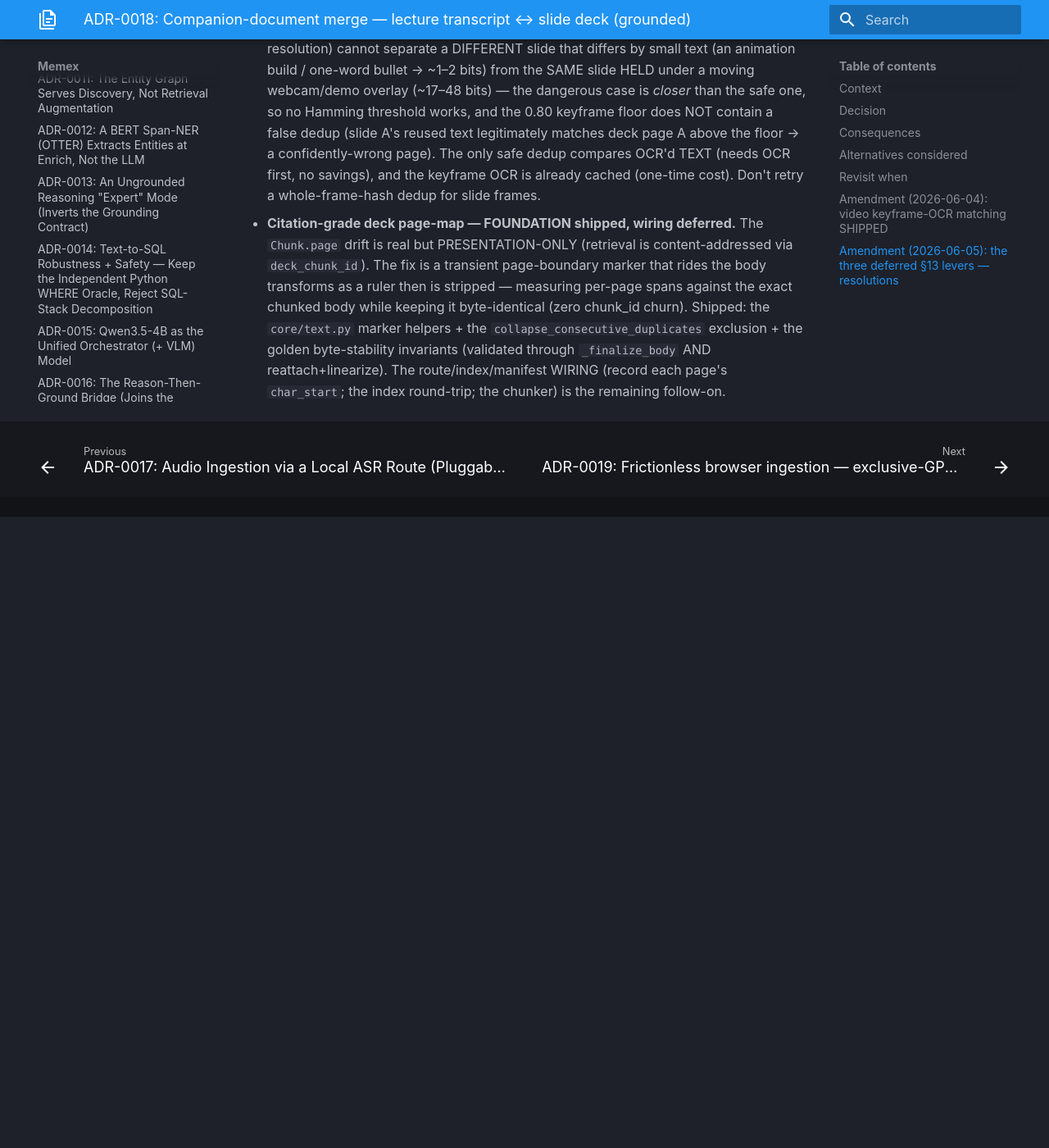
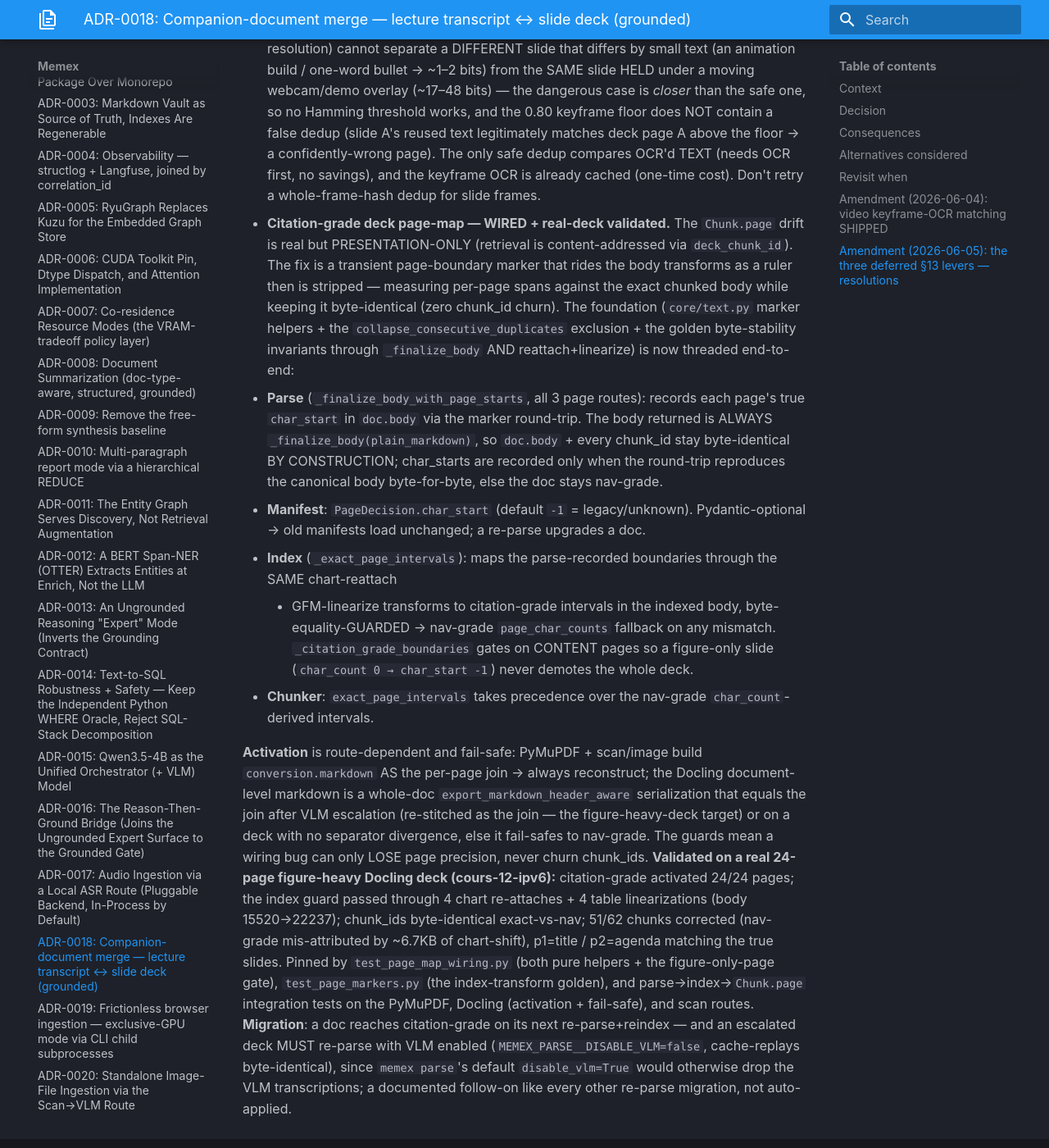
Before and after one commit to Zenetusken/memex, an MkDocs documentation site: the page built from docs/adr/0018-companion-document-merge.md, in a window 1280 px wide and 1400 px high, scrolled down 4133 px. Shown: the whole window at 82% size. Built offline with MkDocs 1.6.1 and Material for MkDocs 9.7.7, drawn with Linux system fonts in a browser that asks for light colours; before the commit the page ends 4763 px from its top, so only the background shows below that.

Commit message:
docs(arc-3): sync ADR-0018 §13 + companion-merge spec + CLAUDE.md — page-map FOUNDATION → wired
The citation-grade deck page-map is wired end-to-end + real-deck validated, so
the docs move from "FOUNDATION shipped, wiring deferred" to "WIRED + validated":
- ADR-0018 Amendment §13: full parse/manifest/index/chunker description +
  route-dependent fail-safe activation + the real-deck validation numbers +
  the disable_vlm migration caveat.
- specs/companion-merge.md §13 + the §14 Chunk.page caveat (now "addressed by
  the §13 wiring", drift corrected on a re-parsed deck).
- src/memex/CLAUDE.md Chunk.page bullet: the exact_page_intervals citation-grade
  path, byte-stability-by-construction, activation rules, migration.

Co-Authored-By: Claude Opus 4.8 (1M context) <noreply@anthropic.com>

```diff
--- a/docs/adr/0018-companion-document-merge.md
+++ b/docs/adr/0018-companion-document-merge.md
@@ -135,11 +135,36 @@ HARD-gate-neutral (the alignment is the default-off augment sidecar; keyframe OC
   text legitimately matches deck page A above the floor → a confidently-wrong page). The only safe dedup
   compares OCR'd TEXT (needs OCR first, no savings), and the keyframe OCR is already cached (one-time
   cost). Don't retry a whole-frame-hash dedup for slide frames.
-- **Citation-grade deck page-map — FOUNDATION shipped, wiring deferred.** The `Chunk.page` drift is real
-  but PRESENTATION-ONLY (retrieval is content-addressed via `deck_chunk_id`). The fix is a transient
+- **Citation-grade deck page-map — WIRED + real-deck validated.** The `Chunk.page` drift is real but
+  PRESENTATION-ONLY (retrieval is content-addressed via `deck_chunk_id`). The fix is a transient
   page-boundary marker that rides the body transforms as a ruler then is stripped — measuring per-page
-  spans against the exact chunked body while keeping it byte-identical (zero chunk_id churn). Shipped: the
-  `core/text.py` marker helpers + the `collapse_consecutive_duplicates` exclusion + the golden
-  byte-stability invariants (validated through `_finalize_body` AND reattach+linearize). The
-  route/index/manifest WIRING (record each page's `char_start`; the index round-trip; the chunker) is the
-  remaining follow-on.
+  spans against the exact chunked body while keeping it byte-identical (zero chunk_id churn). The
+  foundation (`core/text.py` marker helpers + the `collapse_consecutive_duplicates` exclusion + the golden
+  byte-stability invariants through `_finalize_body` AND reattach+linearize) is now threaded end-to-end:
+  - **Parse** (`_finalize_body_with_page_starts`, all 3 page routes): records each page's true `char_start`
+    in `doc.body` via the marker round-trip. The body returned is ALWAYS `_finalize_body(plain_markdown)`,
+    so `doc.body` + every chunk_id stay byte-identical BY CONSTRUCTION; char_starts are recorded only when
+    the round-trip reproduces the canonical body byte-for-byte, else the doc stays nav-grade.
+  - **Manifest**: `PageDecision.char_start` (default `-1` = legacy/unknown). Pydantic-optional → old
+    manifests load unchanged; a re-parse upgrades a doc.
+  - **Index** (`_exact_page_intervals`): maps the parse-recorded boundaries through the SAME chart-reattach
+    + GFM-linearize transforms to citation-grade intervals in the indexed body, byte-equality-GUARDED →
+    nav-grade `page_char_counts` fallback on any mismatch. `_citation_grade_boundaries` gates on CONTENT
+    pages so a figure-only slide (`char_count 0 → char_start -1`) never demotes the whole deck.
+  - **Chunker**: `exact_page_intervals` takes precedence over the nav-grade `char_count`-derived intervals.
+
+  **Activation** is route-dependent and fail-safe: PyMuPDF + scan/image build `conversion.markdown` AS the
+  per-page join → always reconstruct; the Docling document-level markdown is a whole-doc
+  `export_markdown_header_aware` serialization that equals the join after VLM escalation (re-stitched as
+  the join — the figure-heavy-deck target) or on a deck with no separator divergence, else it
+  fail-safes to nav-grade. The guards mean a wiring bug can only LOSE page precision, never churn chunk_ids.
+  **Validated on a real 24-page figure-heavy Docling deck (cours-12-ipv6):** citation-grade activated
+  24/24 pages; the index guard passed through 4 chart re-attaches + 4 table linearizations (body
+  15520→22237); chunk_ids byte-identical exact-vs-nav; 51/62 chunks corrected (nav-grade mis-attributed by
+  ~6.7KB of chart-shift), p1=title / p2=agenda matching the true slides. Pinned by `test_page_map_wiring.py`
+  (both pure helpers + the figure-only-page gate), `test_page_markers.py` (the index-transform golden), and
+  parse→index→`Chunk.page` integration tests on the PyMuPDF, Docling (activation + fail-safe), and scan
+  routes. **Migration**: a doc reaches citation-grade on its next re-parse+reindex — and an escalated deck
+  MUST re-parse with VLM enabled (`MEMEX_PARSE__DISABLE_VLM=false`, cache-replays byte-identical), since
+  `memex parse`'s default `disable_vlm=True` would otherwise drop the VLM transcriptions; a documented
+  follow-on like every other re-parse migration, not auto-applied.
--- a/docs/specs/companion-merge.md
+++ b/docs/specs/companion-merge.md
@@ -293,11 +293,23 @@ re-`create`; in the `reindex --force` teardown (regenerable — alongside `asr_c
   page). For screen-recordings with live overlays (the CR350 case) it is both unsafe and useless; the
   saved cost was a one-time per-lecture OCR pass. **Do not retry a whole-frame-hash dedup.**
 - **Citation-grade deck page-map** (`Chunk.page` drifts navigation-grade on figure-heavy decks because
-  per-page char-counts are recorded before the body transforms) — **FOUNDATION shipped 2026-06-05**
-  (`core/text.py` page-boundary marker scaffold + the `collapse_consecutive_duplicates` exclusion + the
-  golden byte-stability invariants through `_finalize_body` AND reattach+linearize); the route/index/
-  manifest WIRING (record each page's `char_start`, the index round-trip, the chunker) is the remaining
-  follow-on. Presentation-only — retrieval is already correct (content-addressed via `deck_chunk_id`).
+  per-page char-counts are recorded before the body transforms) — **WIRED + real-deck validated
+  2026-06-05.** On top of the foundation (`core/text.py` page-boundary marker scaffold + the
+  `collapse_consecutive_duplicates` exclusion + the golden byte-stability invariants through
+  `_finalize_body` AND reattach+linearize): `PageDecision.char_start` (default `-1` legacy) +
+  `parse/pipeline.py::_finalize_body_with_page_starts` wired into all 3 page routes (Docling / PyMuPDF /
+  scan→VLM) + `index/pipeline.py::_exact_page_intervals` (maps the parse-recorded boundaries through the
+  SAME reattach+linearize transforms, byte-equality-GUARDED → nav-grade fallback) + `_citation_grade_
+  boundaries` (gates on CONTENT pages so a figure-only slide doesn't demote the deck) + the chunker
+  `exact_page_intervals` precedence. **The body is ALWAYS `_finalize_body(plain_markdown)` ⇒ doc.body +
+  chunk_ids byte-identical by construction; the guards only LOSE precision, never churn.** Activation is
+  route-dependent + fail-safe (PyMuPDF/scan/image always reconstruct; Docling reconstructs after VLM
+  escalation or with no whole-doc-vs-per-page serialization divergence, else nav-grade). Validated on a
+  real 24-page figure-heavy Docling deck: 24/24 citation-grade, chunk_ids byte-identical exact-vs-nav,
+  51/62 chunks corrected vs the ~6.7KB chart-shift drift, p1=title/p2=agenda matching the true slides.
+  **Migration**: a doc upgrades on its next re-parse+reindex (an escalated deck must re-parse with
+  `MEMEX_PARSE__DISABLE_VLM=false` to keep its VLM content). Presentation-only — retrieval is already
+  correct (content-addressed via `deck_chunk_id`).
 - ~~**Video KEYFRAME-OCR matching**~~ — **IMPLEMENTED 2026-06-04, see §14.** (recovered MaViLS's
   discarded strong signal: +29% on-slide argmax over transcript-only on the Cours 03 gold set.)
 - **Chunk-fusion** (slide+commentary in one chunk) — REJECTED for grounding safety (chunk_id churn +
@@ -343,12 +355,15 @@ floor only falls back MORE (to the safe transcript signal), so its failure mode
 keyframe lift), never a forced wrong slide. NB the floor is calibrated on ONE deck — re-check on a
 second deck before treating 0.80 as universal.
 
-**Caveat (pre-existing, not introduced here): the deck's `Chunk.page` is navigation-grade and can DRIFT
-several pages from the true PDF page** on a chart/figure-heavy deck (post-stitch offset accumulation —
-see `src/memex/CLAUDE.md` "Page mapping is navigation-grade"). The alignment matches by CONTENT
-(`deck_chunk_id`) so retrieval/augmentation is correct, but the stored `deck_page` SLIDE NUMBER may be
-off; the gold scoring therefore mapped each predicted deck chunk to its true PDF page by text-overlap,
-not by `Chunk.page`. A citation-grade page map is a separate deck-parse follow-up.
+**Caveat (pre-existing, addressed by the §13 page-map wiring): the deck's `Chunk.page` was
+navigation-grade and could DRIFT several pages from the true PDF page** on a chart/figure-heavy deck
+(post-stitch offset accumulation — see `src/memex/CLAUDE.md` "Page mapping is navigation-grade"). The
+alignment matches by CONTENT (`deck_chunk_id`) so retrieval/augmentation was always correct, but the
+stored `deck_page` SLIDE NUMBER could be off; the gold scoring therefore mapped each predicted deck chunk
+to its true PDF page by text-overlap, not by `Chunk.page`. **The citation-grade page-map (§13) now fixes
+this drift on a re-parsed deck** — validated to correct 51/62 chunks on a real figure-heavy deck — so a
+re-parsed+reindexed deck carries an accurate `Chunk.page` (a doc on the old nav-grade manifest is
+unchanged until it re-parses).
 
 **Deferred within this lever:** a perceptual-hash dedup (OCR only on slide changes — the current pass
 OCRs one frame per chunk, ~one VLM call each, cached); sampling a couple frames around the midpoint and
```
Also changed, not shown: src/memex/CLAUDE.md (+1 -1 lines).
